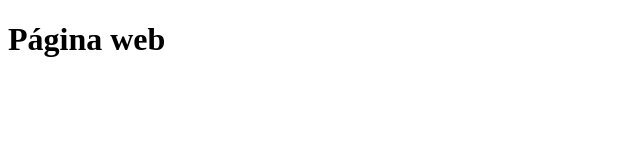
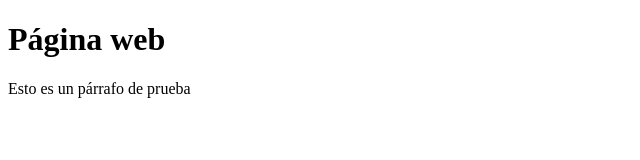
Before and after one commit to lisva11/Proyecto-prueba, a plain HTML site: page index.html in a window 1280 px wide. Shown: the whole page, without its empty margins (0-640 px from the left). Drawn offline with Linux system fonts and the light colour scheme.

Commit message:
Update index.html

```diff
--- a/index.html
+++ b/index.html
@@ -7,5 +7,6 @@
 </head>
 <body>
     <h1>P&aacute;gina web</h1>
+    <p>Esto es un p&aacute;rrafo de prueba</p>
 </body>
 </html>
```
